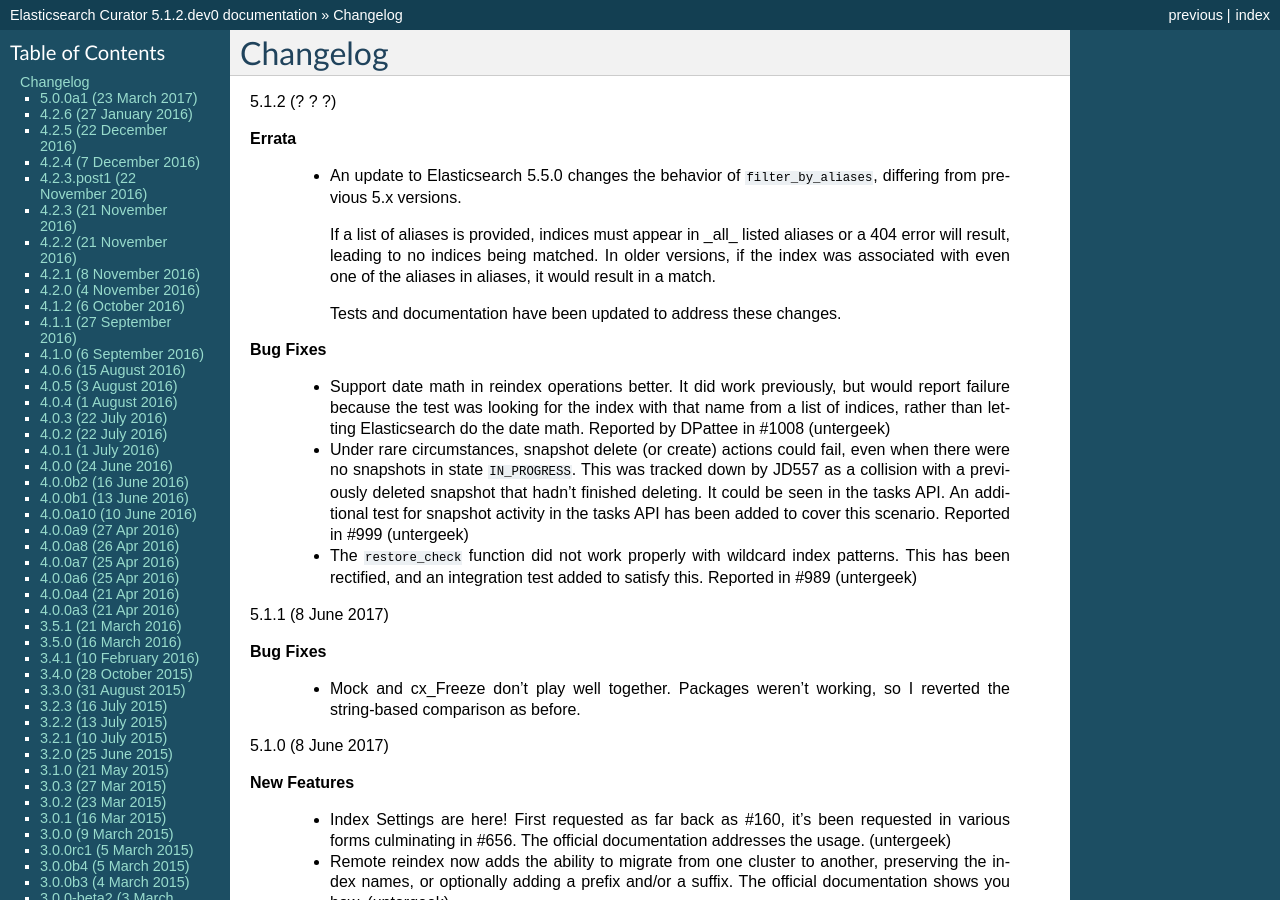
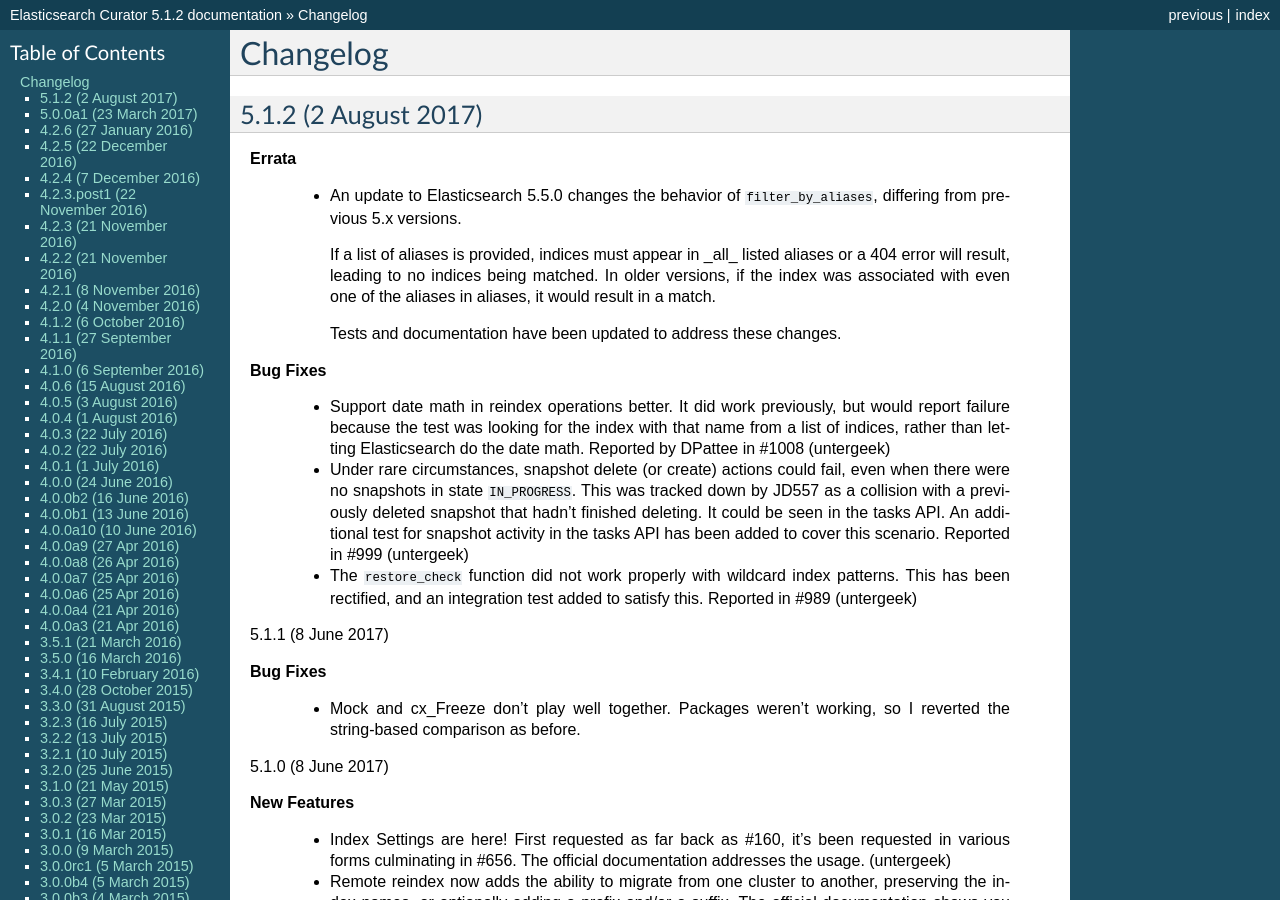
Before and after one commit to elastic/curator, a Sphinx documentation site: the page built from docs/Changelog.rst, in a window 1280 px wide and 900 px high. Built offline with Sphinx 7.4.7, drawn with Linux system fonts in a browser that asks for light colours; some of the changed text lies outside the part shown.

Commit message:
Changes needed to release 5.1.2

```diff
--- a/curator/_version.py
+++ b/curator/_version.py
@@ -1 +1 @@
-__version__ = '5.1.2.dev0'
+__version__ = '5.1.2'
--- a/docs/Changelog.rst
+++ b/docs/Changelog.rst
@@ -3,7 +3,8 @@
 Changelog
 =========
 
-5.1.2 (? ? ?)
+5.1.2 (2 August 2017)
+---------------------
 
 **Errata**
 
--- a/requirements.txt
+++ b/requirements.txt
@@ -3,4 +3,4 @@
 click>=6.7
 pyyaml>=3.10
 voluptuous>=0.9.3
-certifi>=2017.4.17
+certifi>=2017.7.27.1
```
Also changed, not shown: 3 other files.
